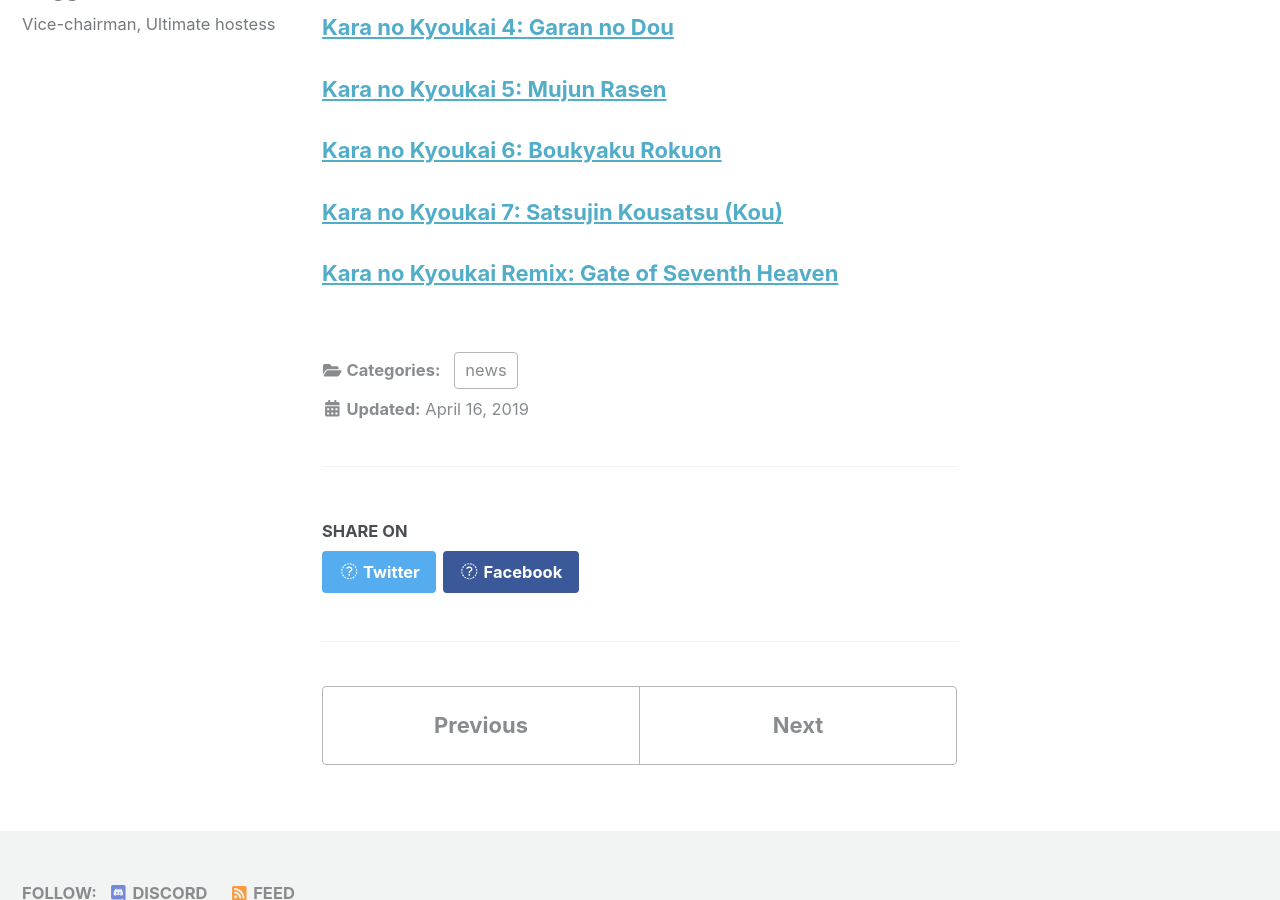
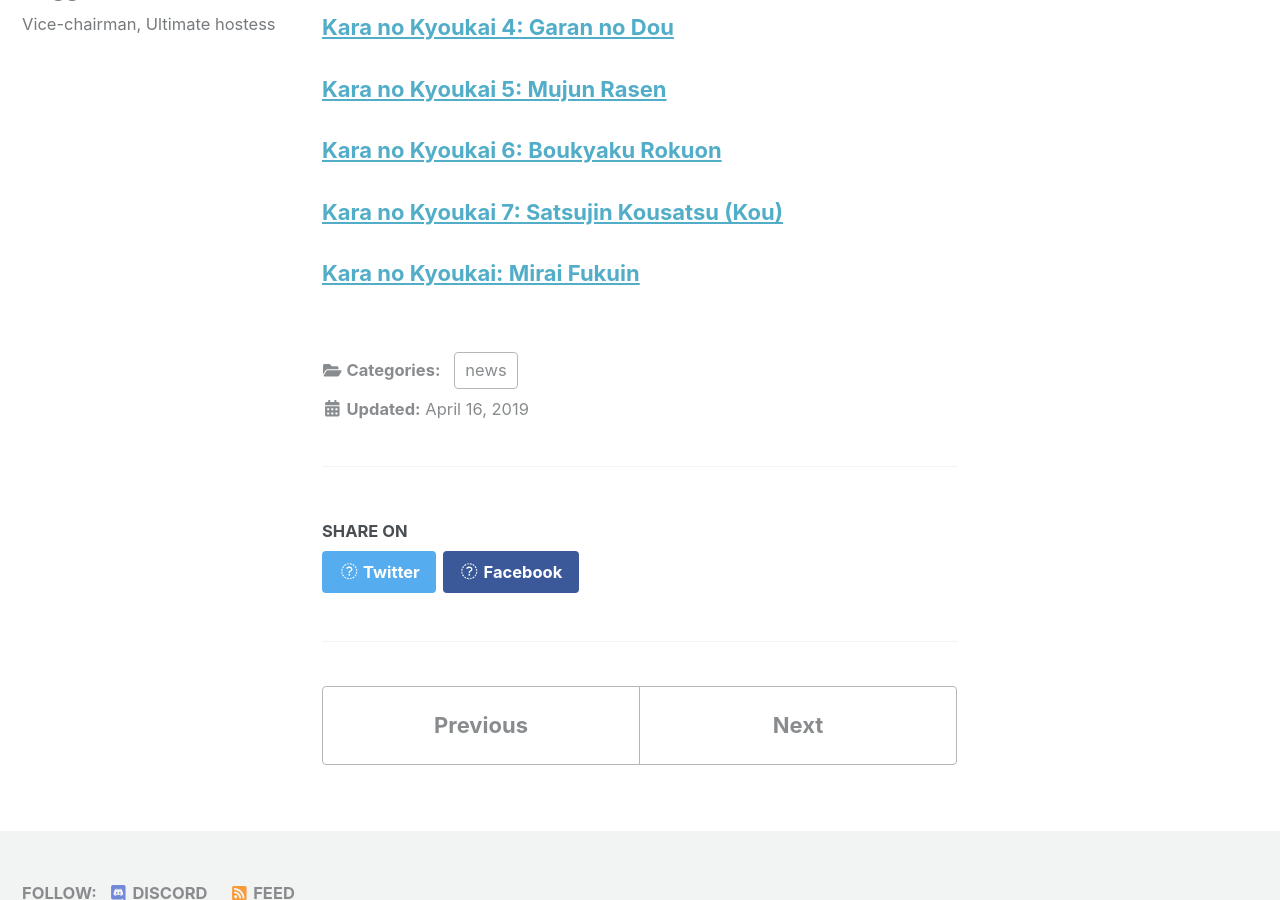
Before and after one commit to HNTA-Club/website, a Jekyll site: the page built from _posts/2019-04-16-kara-no-kyoukai-marathon.markdown, in a window 1280 px wide and 900 px high, scrolled down 542 px. Built offline with Jekyll 4.4.1, drawn with Linux system fonts in a browser that asks for light colours; cached includes are drawn as plain includes; nearby versions of some CDN libraries.

Commit message:
Update 2019-04-16-kara-no-kyoukai-marathon.markdown

```diff
--- a/_posts/2019-04-16-kara-no-kyoukai-marathon.markdown
+++ b/_posts/2019-04-16-kara-no-kyoukai-marathon.markdown
@@ -22,4 +22,4 @@ For more information on the time, please check our calendar or ask me on irc or
 
 **[Kara no Kyoukai 7: Satsujin Kousatsu (Kou)](https://myanimelist.net/anime/5205/)**
 
-**[Kara no Kyoukai Remix: Gate of Seventh Heaven](https://myanimelist.net/anime/6624/)**
+**[Kara no Kyoukai: Mirai Fukuin](https://myanimelist.net/anime/14807/)**
```
